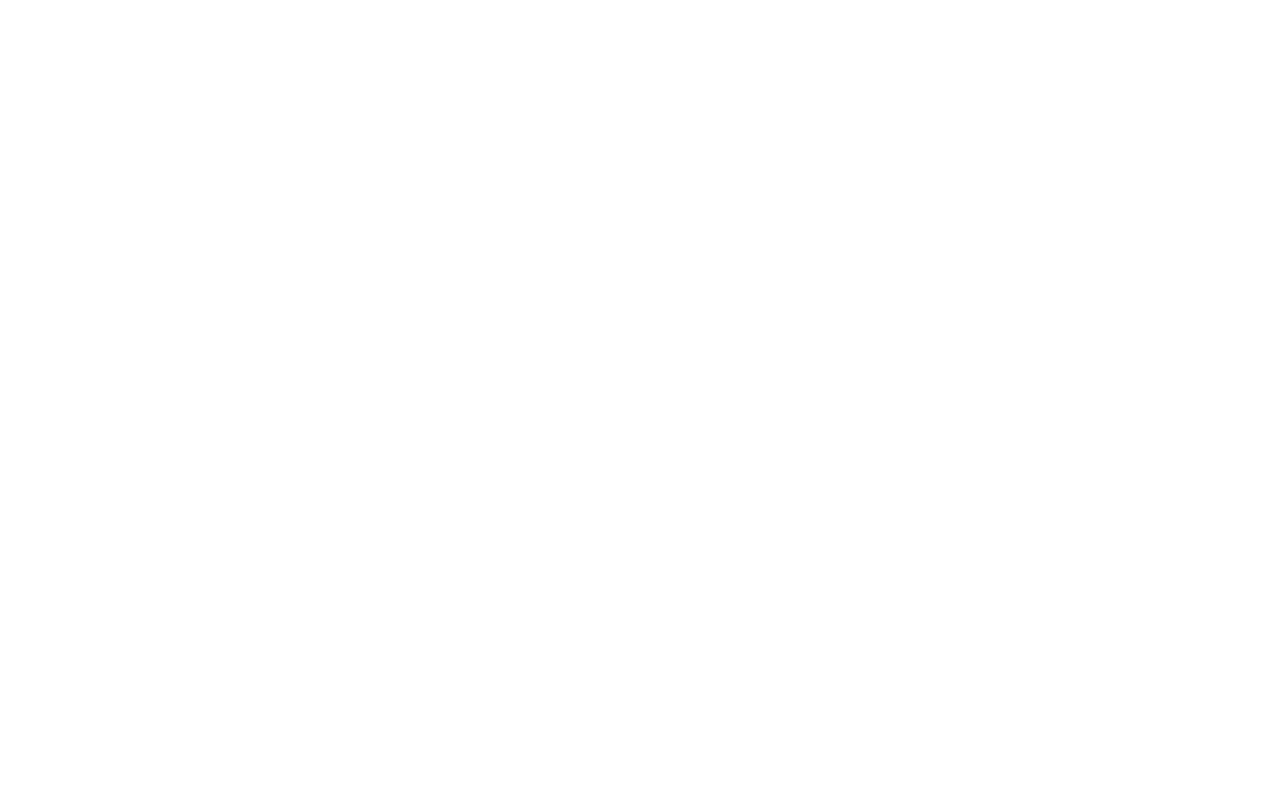
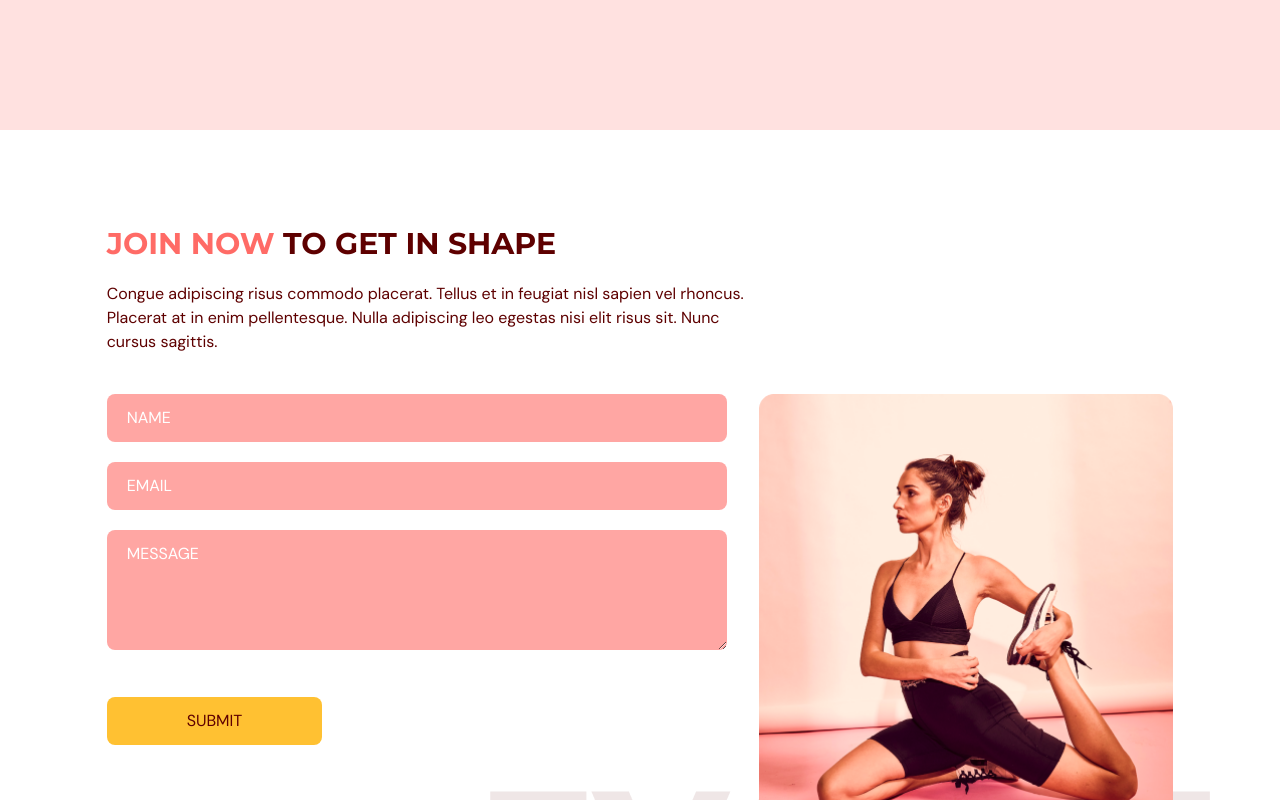
Before and after one commit to DaniVadala/PhysisGym, a React (Vite) app: page / in a window 1280 px wide. Shown: the part 2860-3660 px from the top of the page. Before the commit the page ends 2129 px from the top, so only its background shows below. Built offline with nearby package versions, Linux system fonts and the light colour scheme.

Commit message:
Contact Us Section added

```diff
--- a/package.json
+++ b/package.json
@@ -14,7 +14,8 @@
     "framer-motion": "^10.18.0",
     "react": "^18.2.0",
     "react-anchor-link-smooth-scroll": "^1.0.12",
-    "react-dom": "^18.2.0"
+    "react-dom": "^18.2.0",
+    "react-hook-form": "^7.49.3"
   },
   "devDependencies": {
     "@types/node": "^20.11.0",
--- a/src/App.tsx
+++ b/src/App.tsx
@@ -2,6 +2,7 @@
 import Home from "@/scenes/home";
 import Benefits from "@/scenes/benefits";
 import OurClasses from "@/scenes/ourClasses";
+import ContactUs from "@/scenes/contactUs";
 
 
 
@@ -36,6 +37,10 @@
       isTopOfPage={isTopOfPage} />
         <Home setSelectedPage={setSelectedPage} />
         <Benefits setSelectedPage={setSelectedPage} />
+        <OurClasses setSelectedPage={setSelectedPage} />
+        <ContactUs setSelectedPage={setSelectedPage} />
+
+
     </div>
   );
 }
--- /dev/null
+++ b/src/scenes/contactUs/index.tsx
@@ -0,0 +1,165 @@
+import { useForm } from "react-hook-form";
+import { SelectedPage } from "@/shared/types";
+import { motion } from "framer-motion";
+import ContactUsPageGraphic from "@/assets/ContactUsPageGraphic.png";
+import HText from "@/shared/HText";
+
+type Props = {
+  setSelectedPage: (value: SelectedPage) => void;
+};
+
+const ContactUs = ({ setSelectedPage }: Props) => {
+  const inputStyles = `mb-5 w-full rounded-lg bg-primary-300
+  px-5 py-3 placeholder-white`;
+
+  const {
+    register,
+    trigger,
+    formState: { errors },
+  } = useForm();
+
+  const onSubmit = async (e: any) => {
+    const isValid = await trigger();
+    if (!isValid) {
+      e.preventDefault();
+    }
+  };
+
+  return (
+    <section id="contactus" className="mx-auto w-5/6 pt-24 pb-32">
+      <motion.div
+        onViewportEnter={() => setSelectedPage(SelectedPage.ContactUs)}
+      >
+        {/* HEADER */}
+        <motion.div
+          className="md:w-3/5"
+          initial="hidden"
+          whileInView="visible"
+          viewport={{ once: true, amount: 0.5 }}
+          transition={{ duration: 0.5 }}
+          variants={{
+            hidden: { opacity: 0, x: -50 },
+            visible: { opacity: 1, x: 0 },
+          }}
+        >
+          <HText>
+            <span className="text-primary-500">JOIN NOW</span> TO GET IN SHAPE
+          </HText>
+          <p className="my-5">
+            Congue adipiscing risus commodo placerat. Tellus et in feugiat nisl
+            sapien vel rhoncus. Placerat at in enim pellentesque. Nulla
+            adipiscing leo egestas nisi elit risus sit. Nunc cursus sagittis.
+          </p>
+        </motion.div>
+
+        {/* FORM AND IMAGE */}
+        <div className="mt-10 justify-between gap-8 md:flex">
+          <motion.div
+            className="mt-10 basis-3/5 md:mt-0"
+            initial="hidden"
+            whileInView="visible"
+            viewport={{ once: true, amount: 0.5 }}
+            transition={{ duration: 0.5 }}
+            variants={{
+              hidden: { opacity: 0, y: 50 },
+              visible: { opacity: 1, y: 0 },
+            }}
+          >
+            <form
+              target="_blank"
+              onSubmit={onSubmit}
+            //   COLOCAR MAIL A DONDE SE VAN A ENVIAR; LUEGO EN EL PRIMER MAIL QUE SE ENVIE TE DARAN LA
+            //   OPCIÓN DE HACER EL MAIL ANONIMO PARA QUE NO ESTE EXPUESTO EN LA WEB.
+            //   PAGINA A LA QUE ACCEDER PARA MAS INFORMACIÓN
+            // https://formsubmit.co/
+              action="https://formsubmit.co/el-mail-va-aca----"
+              method="POST"
+            >
+              <input
+                className={inputStyles}
+                type="text"
+                placeholder="NAME"
+                {...register("name", {
+                  required: true,
+                  maxLength: 100,
+                })}
+              />
+              {errors.name && (
+                <p className="mt-1 text-primary-500">
+                  {errors.name.type === "required" && "This field is required."}
+                  {errors.name.type === "maxLength" &&
+                    "Max length is 100 char."}
+                </p>
+              )}
+
+              <input
+                className={inputStyles}
+                type="text"
+                placeholder="EMAIL"
+                {...register("email", {
+                  required: true,
+                  pattern: /^[A-Z0-9._%+-]+@[A-Z0-9.-]+\.[A-Z]{2,}$/i,
+                })}
+              />
+              {errors.email && (
+                <p className="mt-1 text-primary-500">
+                  {errors.email.type === "required" &&
+                    "This field is required."}
+                  {errors.email.type === "pattern" && "Invalid email address."}
+                </p>
+              )}
+
+              <textarea
+                className={inputStyles}
+                placeholder="MESSAGE"
+                rows={4}
+                cols={50}
+                {...register("message", {
+                  required: true,
+                  maxLength: 2000,
+                })}
+              />
+              {errors.message && (
+                <p className="mt-1 text-primary-500">
+                  {errors.message.type === "required" &&
+                    "This field is required."}
+                  {errors.message.type === "maxLength" &&
+                    "Max length is 2000 char."}
+                </p>
+              )}
+
+              <button
+                type="submit"
+                className="mt-5 rounded-lg bg-secondary-500 px-20 py-3 transition duration-500 hover:text-white"
+              >
+                SUBMIT
+              </button>
+            </form>
+          </motion.div>
+
+          <motion.div
+            className="relative mt-16 basis-2/5 md:mt-0"
+            initial="hidden"
+            whileInView="visible"
+            viewport={{ once: true, amount: 0.5 }}
+            transition={{ delay: 0.2, duration: 0.5 }}
+            variants={{
+              hidden: { opacity: 0, y: 50 },
+              visible: { opacity: 1, y: 0 },
+            }}
+          >
+            <div className="w-full before:absolute before:-bottom-20 before:-right-10 before:z-[-1] md:before:content-evolvetext">
+              <img
+                className="w-full"
+                alt="contact-us-page-graphic"
+                src={ContactUsPageGraphic}
+              />
+            </div>
+          </motion.div>
+        </div>
+      </motion.div>
+    </section>
+  );
+};
+
+export default ContactUs;
```
Also changed, not shown: 1 other file (tests, documents, lock files or other folders).
